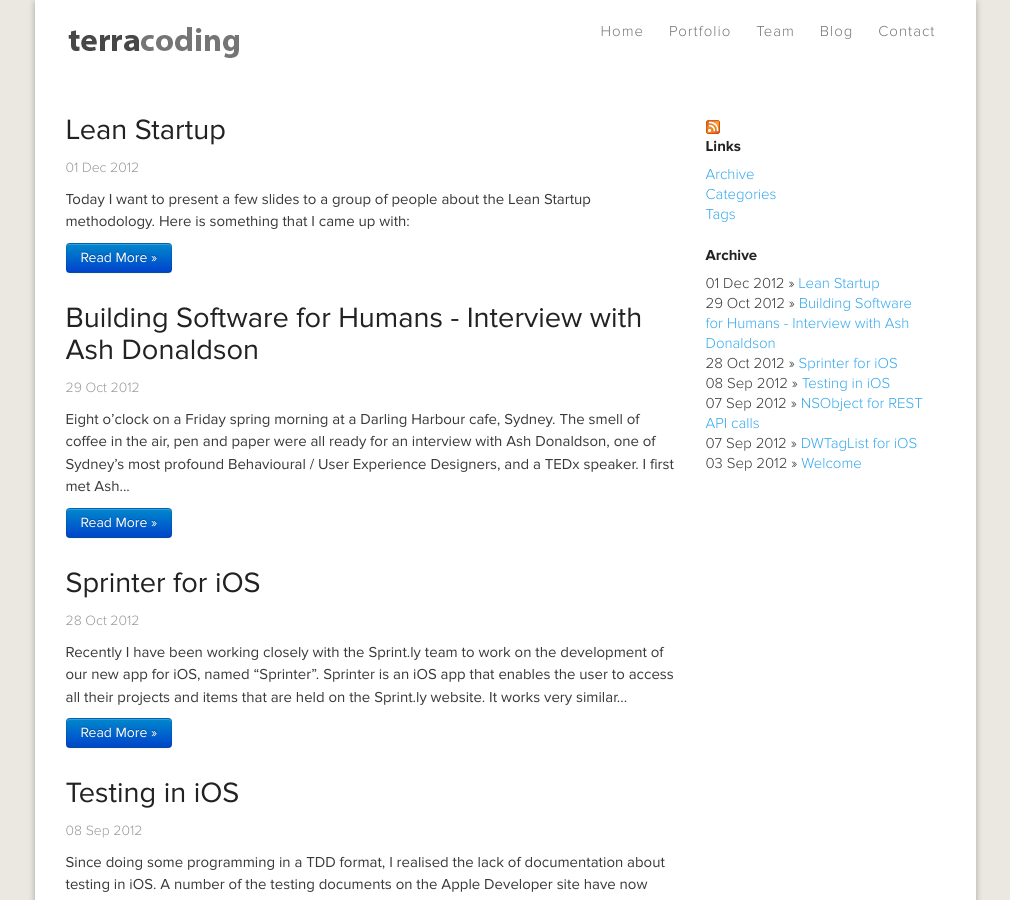
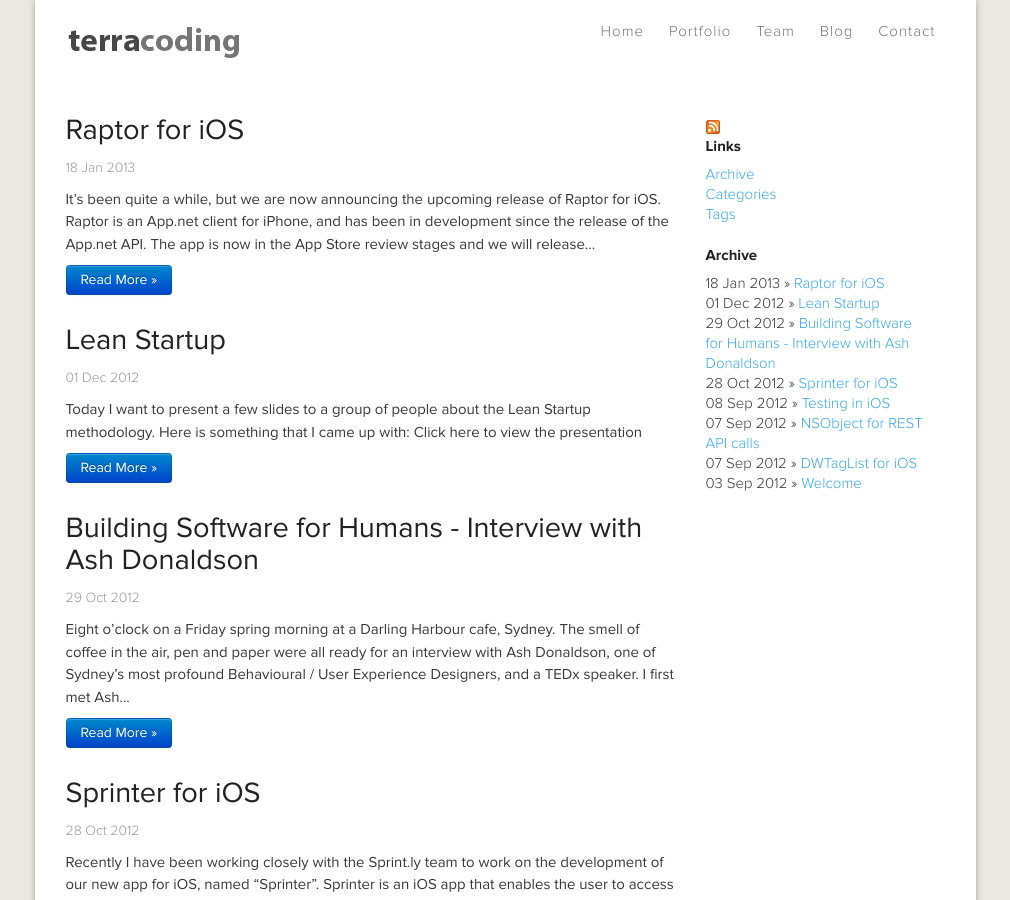
Before and after one commit to Terracoding/terracoding.github.com, a Jekyll site: the page built from index.md, in a window 1280 px wide and 900 px high. Shown: the whole window, without its empty margins (135-1145 px from the left). Built offline with Jekyll 4.4.1, drawn with Linux system fonts in a browser that asks for light colours.

Commit message:
Add raptor post

```diff
--- a/_posts/2012-12-01-lean-startup.md
+++ b/_posts/2012-12-01-lean-startup.md
@@ -10,4 +10,4 @@ tags: [lean, startup, business, mvp]
 
 Today I want to present a few slides to a group of people about the Lean Startup methodology. Here is something that I came up with:
 
-{% fdf192c01dc10130cba112313d16105c %}
+[Click here to view the presentation](https://speakerdeck.com/domness/lean-startups)
--- /dev/null
+++ b/_posts/2013-01-18-raptor-for-ios.md
@@ -0,0 +1,30 @@
+---
+layout: post
+title: "Raptor for iOS"
+category: Apps
+author: Dominic Wroblewski
+twitter: domness
+tags: [apps, ios.iphone, app.net]
+---
+{% include JB/setup %}
+
+It's been quite a while, but we are now announcing the upcoming release of Raptor for iOS.
+
+Raptor is an App.net client for iPhone, and has been in development since the release of the App.net API. The app is now in the App Store review stages and we will release another post when it comes live.
+
+The app has some great features including:
+
+- Global Stream
+- Mentions
+- My Posts
+- My Stream
+- Profiles
+- Pull to refresh
+- Create a post
+- Reply to posts
+- Share posts
+- View followers/following
+- Conversation View
+- Infinite Scroll
+
+[Raptor for iOS](http://terracoding.com/raptor)
```
